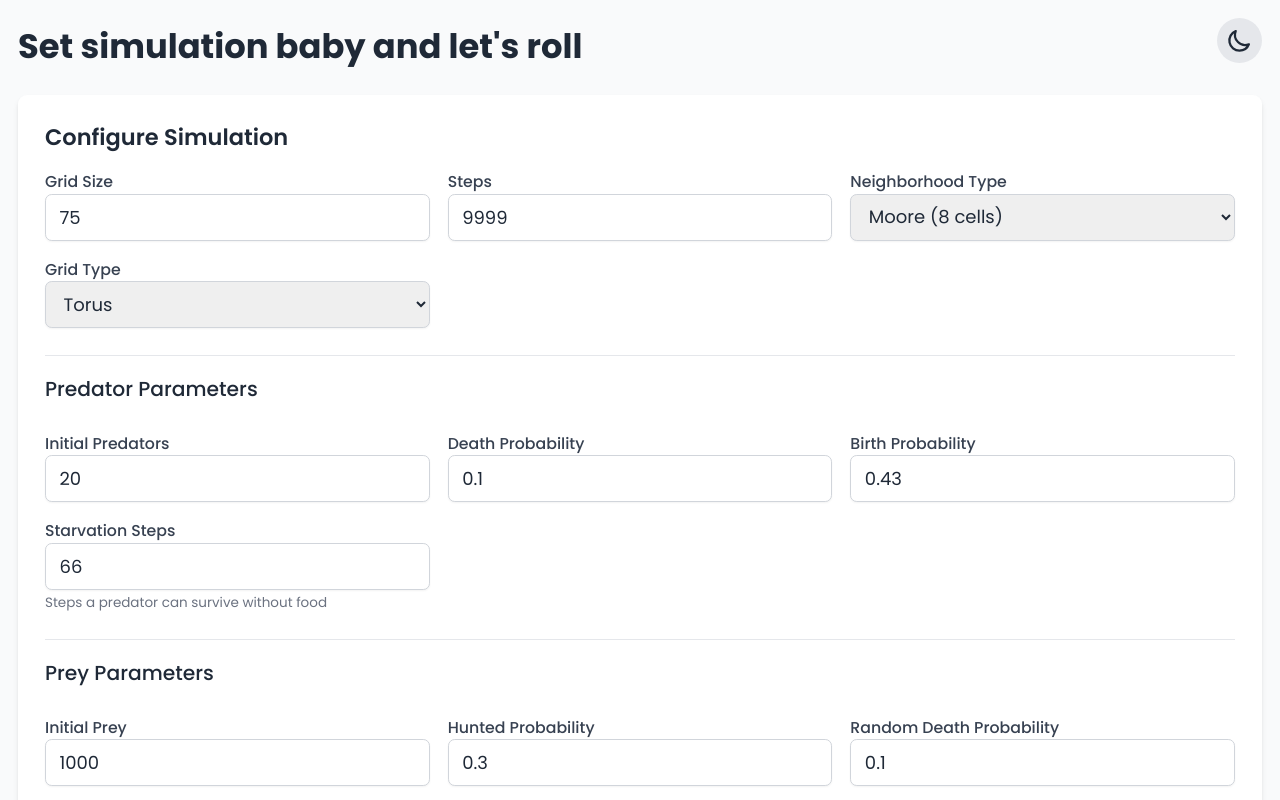
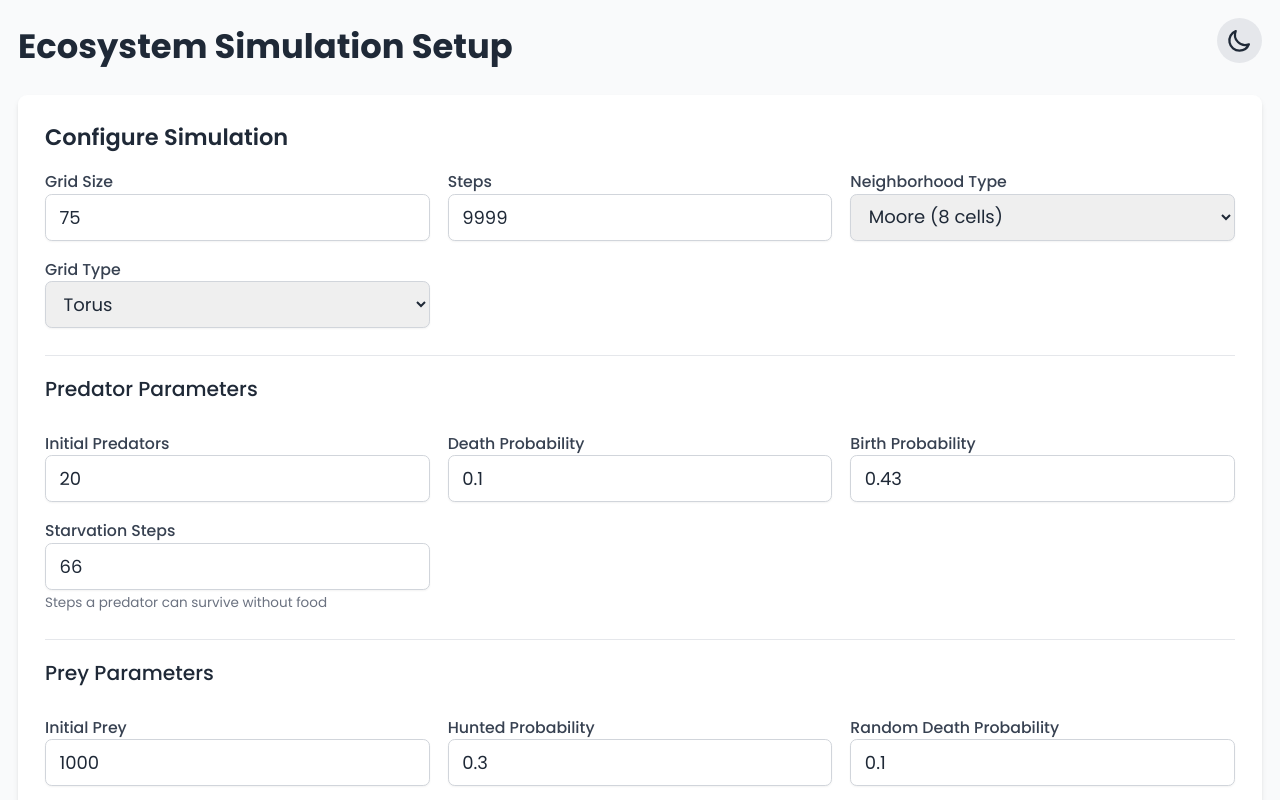
Before and after one commit to AIAll-TARS/modCA, a Next.js app in the folder frontend/: page /simulate in a window 1280 px wide. Shown: the top 800 px of the page. Built offline with nearby package versions, Linux system fonts and the light colour scheme; no server answers.

Commit message:
feat(frontend): update simulation page title to 'Ecosystem Simulation Setup'

```diff
--- a/frontend/src/pages/simulate.tsx
+++ b/frontend/src/pages/simulate.tsx
@@ -1394,7 +1394,7 @@ export default function Simulate() {
     return (
         <>
             <Head>
-                <title>modCA - Configure Simulation</title>
+                <title>modCA - Ecosystem Simulation Setup</title>
                 <meta name="description" content="Configure and run your cellular automata ecosystem simulation" />
                 <meta name="viewport" content="width=device-width, initial-scale=1" />
             </Head>
@@ -1781,7 +1781,7 @@ export default function Simulate() {
                 <div className="container mx-auto px-4 py-6 max-w-7xl">
                     {!simulationId ? (
                         <>
-                            <h1 className="text-3xl font-bold text-gray-800 dark:text-dark-text mb-6">Set simulation baby and let's roll</h1>
+                            <h1 className="text-3xl font-bold text-gray-800 dark:text-dark-text mb-6">Ecosystem Simulation Setup</h1>
                             <div className="card p-6 mb-8">
                                 <h2 className="text-xl font-semibold text-gray-800 dark:text-dark-text mb-4">Configure Simulation</h2>
 
```
